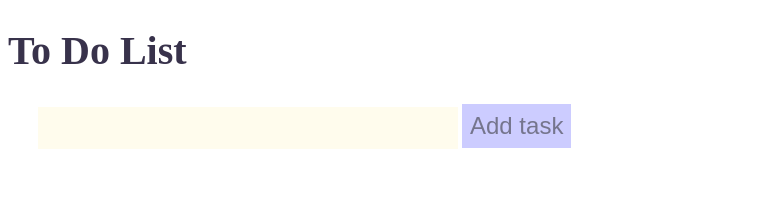
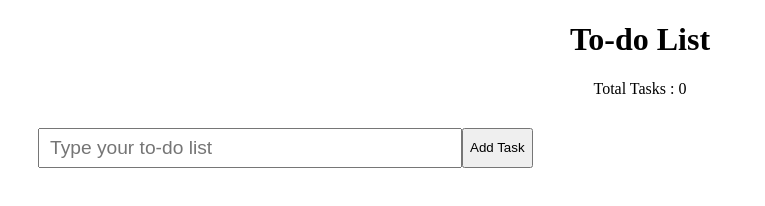
Before and after one commit to ritvikbhatia/TodoList-VanillaJS, a plain HTML site: page index.html in a window 1280 px wide. Shown: the whole page, without its empty margins (0-765 px from the left). Drawn offline with Linux system fonts and the light colour scheme.

Commit message:
add styles

```diff
--- a/index.html
+++ b/index.html
@@ -9,14 +9,28 @@
 </head>
 <body>
     <header>
-        <h1>To Do List</h1>
+        <h1>To-do List</h1>
     </header>
-    <form>
-        <input type="text" class="todo-input">
-        <button type="submit" >
-            Add task
-        </button>
-    </form>
+
+    <div class="main-container">
+
+        <div class="top">
+            <div class="task">Total Tasks : <span id="counter">0</span></div>
+        </div>
+
+        <form>
+            <input type="text" id="input" class="todo-input" placeholder="Type your to-do list">
+            <button type="submit" id="addButton" class="add-btn">
+                Add Task
+            </button>
+        </form>
+
+        <div class="list-container">
+            <ul class="todo-list"></ul>
+        </div>
+
+    </div>
+
 
 
     <script src="script.js"></script>
--- a/style.css
+++ b/style.css
@@ -1,32 +1,15 @@
-h1{
-    color: rgb(56, 50, 75);
-    font-size: 2.5rem;
+body{
+    text-align: center;
 }
 form{
+    text-align: center;
     margin: 30px;
     height: 40px;
+    display: flex;
 }
+
 .todo-input{
     width: 400px;
     font-size: 1.2rem;
     padding: 10px;
-    background-color: rgb(255, 252, 237);
-    border: none;
 }
-button{
-    border: 0;
-    padding: 15px;
-    font-size: 1.5rem;
-    background-color: #CCCCFF;
-    color: rgb(117,117,141);
-    cursor: pointer;
-    transition: 0.3s linear;
-    outline: none;
-}
-
-form button{
-    padding: 8px;
-}
-button:hover{
-    color: white;
-}
```
